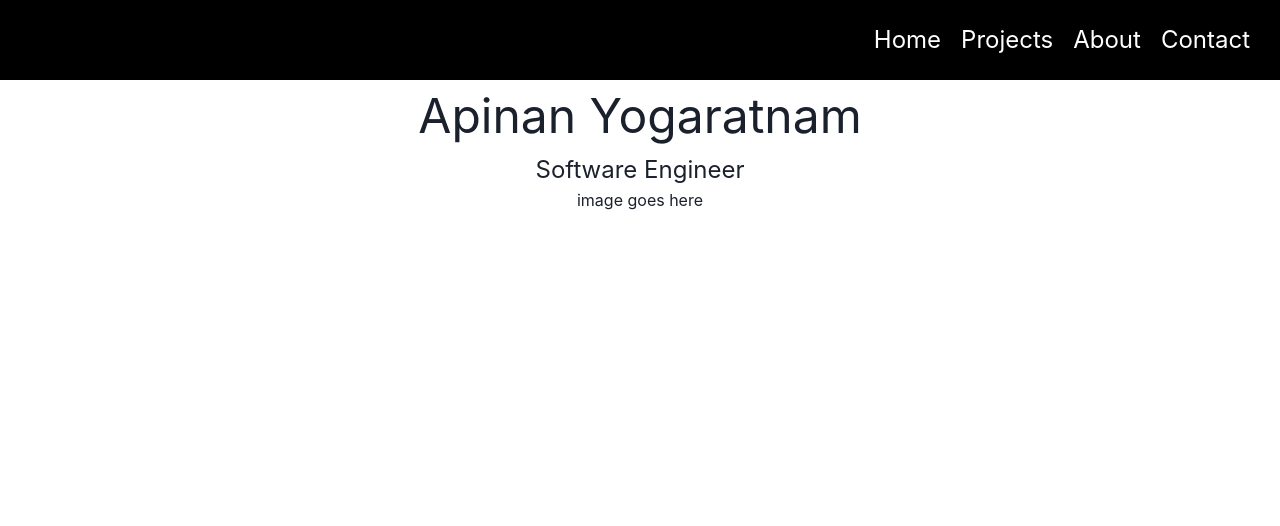
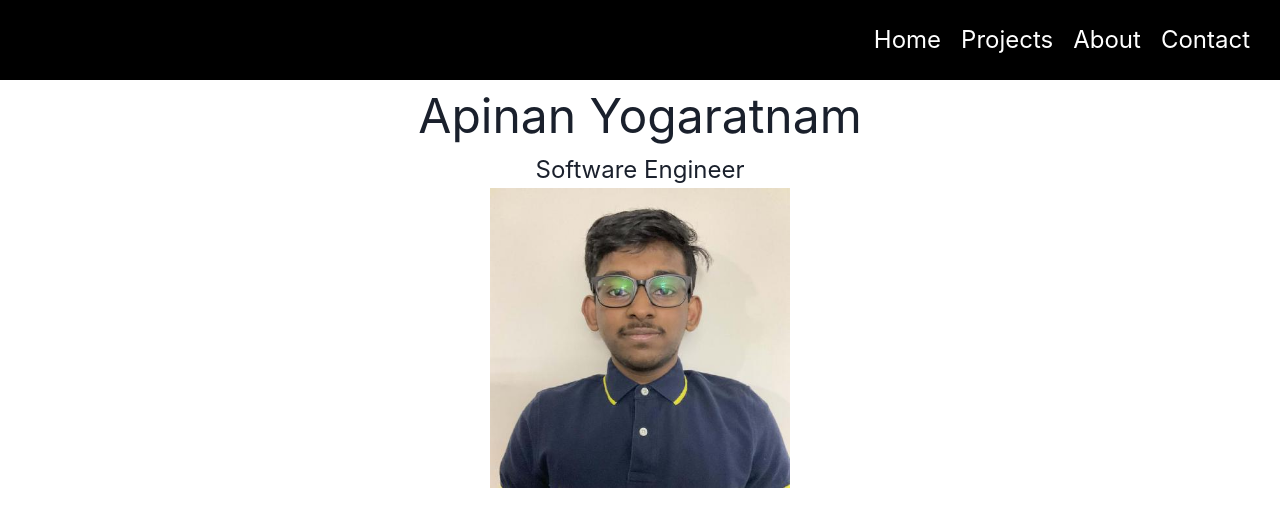
Before and after one commit to apinanyogaratnam/my-personal-website-v3.0, a Next.js app: page / in a window 1280 px wide. Shown: the top 526 px of the page. Built offline with nearby package versions, Linux system fonts and the light colour scheme.

Commit message:
fix: image loading

```diff
--- a/pages/components/Homepage.js
+++ b/pages/components/Homepage.js
@@ -24,7 +24,7 @@ export default function Homepage() {
                     <h1 className={styles['content-title']}>Apinan Yogaratnam</h1>
                     <h2 className={styles['content-subtitle']}>Software Engineer</h2>
                 </div>
-                <div>image goes here</div>
+                <Image src={require("/public/headshot.jpeg")} alt="headshot" width={300} height={300} />
             </div>
         </div>
     );
```
